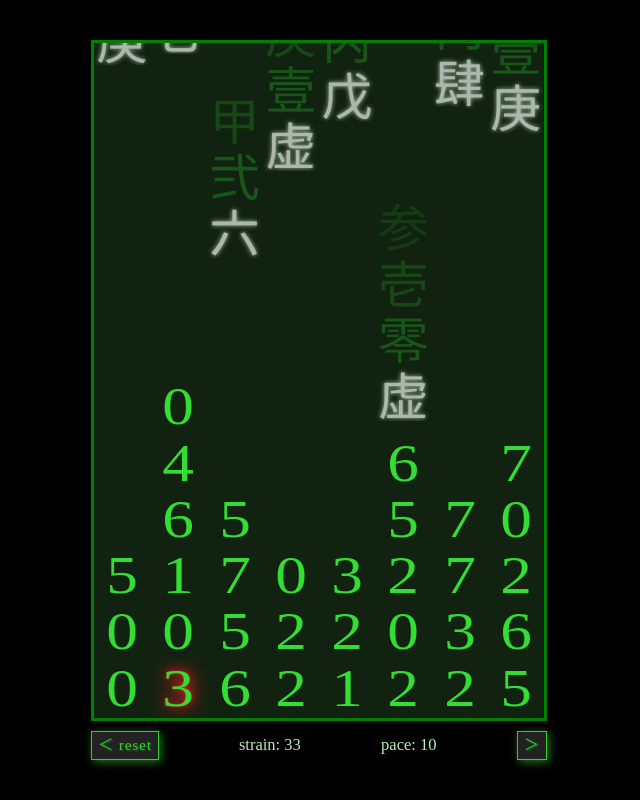
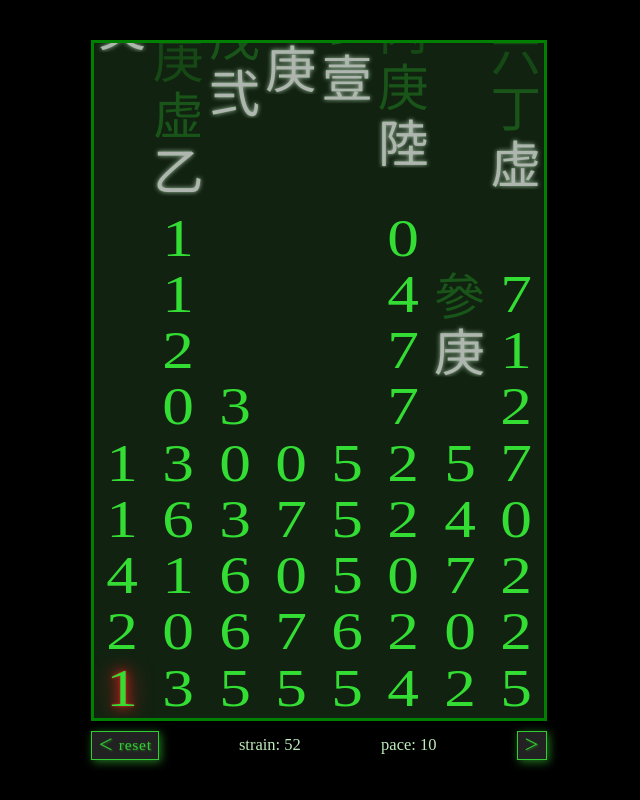
Before and after one commit to zetorama/r4iny-v1rus, a React (Create React App) app: page / in a window 1280 px wide. Shown: the whole page, without its empty margins (321-961 px from the left). Built offline with nearby package versions, Linux system fonts and the light colour scheme; a web font is replaced by a local one.

Commit message:
initialize more cells

```diff
--- a/src/Board.js
+++ b/src/Board.js
@@ -51,8 +51,8 @@ export function Board() {
           pace={board.pace / PACE_SCALE}
           w={board.w}
           h={board.h}
-          minChars={3}
-          maxChars={board.h / 2}
+          minChars={2}
+          maxChars={board.h / 3 + 1}
           matrix={board.matrix}
           onDrop={handleRainDrop}
         />
--- a/src/Board.model.js
+++ b/src/Board.model.js
@@ -1,7 +1,9 @@
 
 export const SIZE_W = 8
 export const SIZE_H = 12
-export const INITIAL_ROWS = 0
+export const MAX_INITIAL_Y = 9
+export const INITIAL_ROWS = 5
+export const INITIAL_CELLS = SIZE_W * SIZE_H / 2 + SIZE_W
 export const TARGET_SUM = -1 // hence, disabled
 export const ALPHABET = [0, 1, 2, 3, 4, 5, 6, 7]
 // export const ALPHABET = [5]
@@ -21,21 +23,21 @@ const createMatrix = (w, h) =>
     Array.from({ length: w }).map((_, x) => getInitialCell({x, y}))
   )
 
-const generateMatrix = (w, h, strainLength) => {
-  const matrix = createMatrix(w, h)
+// const generateMatrix = (w, h, strainLength) => {
+//   const matrix = createMatrix(w, h)
 
-  for (let i = 0, x = 0, y = 0; i < strainLength; i++) {
-    matrix[y][x].value = getRandomChar()
+//   for (let i = 0, x = 0, y = 0; i < strainLength; i++) {
+//     matrix[y][x].value = getRandomChar()
 
-    if (++x === w) {
-      // go to next row
-      x = 0
-      y++
-    }
-  }
+//     if (++x === w) {
+//       // go to next row
+//       x = 0
+//       y++
+//     }
+//   }
 
-  return matrix
-}
+//   return matrix
+// }
 
 const isEmptyRow = (matrix, y) => matrix[y].every(({ value }) => value == null)
 
@@ -153,6 +155,11 @@ const jumpForward = (board) => ({
   pace: PACE_MAX,
 })
 
+const isInitialFilled = (matrix) =>
+  matrix[INITIAL_ROWS - 1].every(({ value }) => value != null)
+  || getStrain(matrix).length >= INITIAL_CELLS
+  || matrix[MAX_INITIAL_Y].some(({ value }) => value != null)
+
 export const findEmptyRowIndex = (matrix, x) => {
   let y = matrix.length - 1
   while (y >= 0 && getValueAt(matrix, { x, y }) == null) {
@@ -174,15 +181,13 @@ export const getInitialCell = ({ x, y }) => ({
 export const getInitialBoard = ({
   w = SIZE_W,
   h = SIZE_H,
-  n = w * INITIAL_ROWS,
 } = {}) => ({
   w,
   h,
-  n,
-  matrix: generateMatrix(w, h, n),
-  isInitializing: n < 1,
+  matrix: createMatrix(w, h),
+  isInitializing: true,
   isJumping: false,
-  pace: n < 1 ? PACE_MAX : PACE_MIN,
+  pace: PACE_MAX,
   prevPace: PACE_MIN,
   cursor: null,
   isXForward: true,
@@ -231,7 +236,7 @@ export const reduceBoard = (board, { type, payload }) => {
         nextY++
       }
 
-      if (state.isInitializing && state.matrix[0].every(({value}) => value != null)) {
+      if (state.isInitializing && isInitialFilled(state.matrix)) {
         Object.assign(state, {
           isInitializing: false,
           cursor: { x: 0, y: 0 },
```
